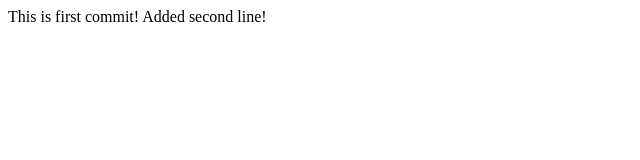
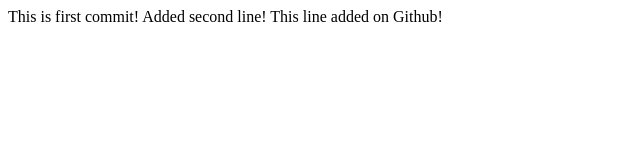
Before and after one commit to serjmolochkov/frontend_homework_repository, a plain HTML site: page index.html in a window 1280 px wide. Shown: the whole page, without its empty margins (0-640 px from the left). Drawn offline with Linux system fonts and the light colour scheme.

Commit message:
Update index.html

```diff
--- a/index.html
+++ b/index.html
@@ -10,5 +10,7 @@
 
   Added second line!
 
+  This line added on Github!
+
 </body>
 </html>
```
